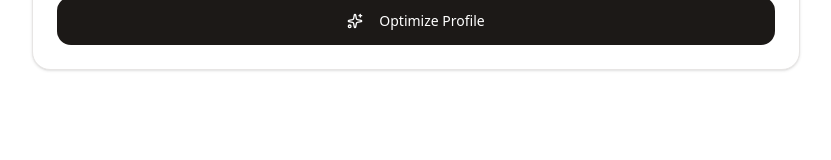
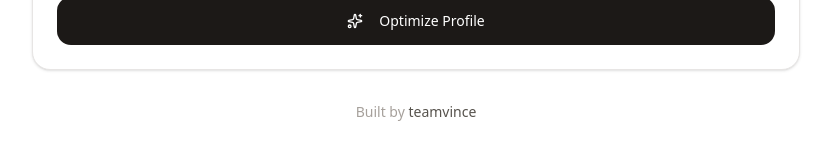
Before and after one commit to VJDiPaola/LinkedIn-Resume-Builder, a Next.js app: page / in a window 1280 px wide. Shown: the part 996-1156 px from the top of the page, without its empty margins (224-1055 px from the left). Built offline with nearby package versions, Linux system fonts and the light colour scheme.

Commit message:
Add teamvince branding footer with link to teamvince.com
Amp-Thread-ID: https://ampcode.com/threads/T-019c815a-44b7-71da-a0c3-60deac2f30dd
Co-authored-by: Amp <amp@ampcode.com>

```diff
--- a/src/app/page.tsx
+++ b/src/app/page.tsx
@@ -100,6 +100,15 @@ export default function Home() {
         )}
 
       </main>
+
+      <footer className="w-full text-center py-8 mt-auto">
+        <p className="text-sm text-stone-400">
+          Built by{" "}
+          <a href="https://teamvince.com" target="_blank" rel="noopener noreferrer" className="text-stone-600 hover:text-stone-900 font-medium transition-colors">
+            teamvince
+          </a>
+        </p>
+      </footer>
     </div>
   );
 }
```
